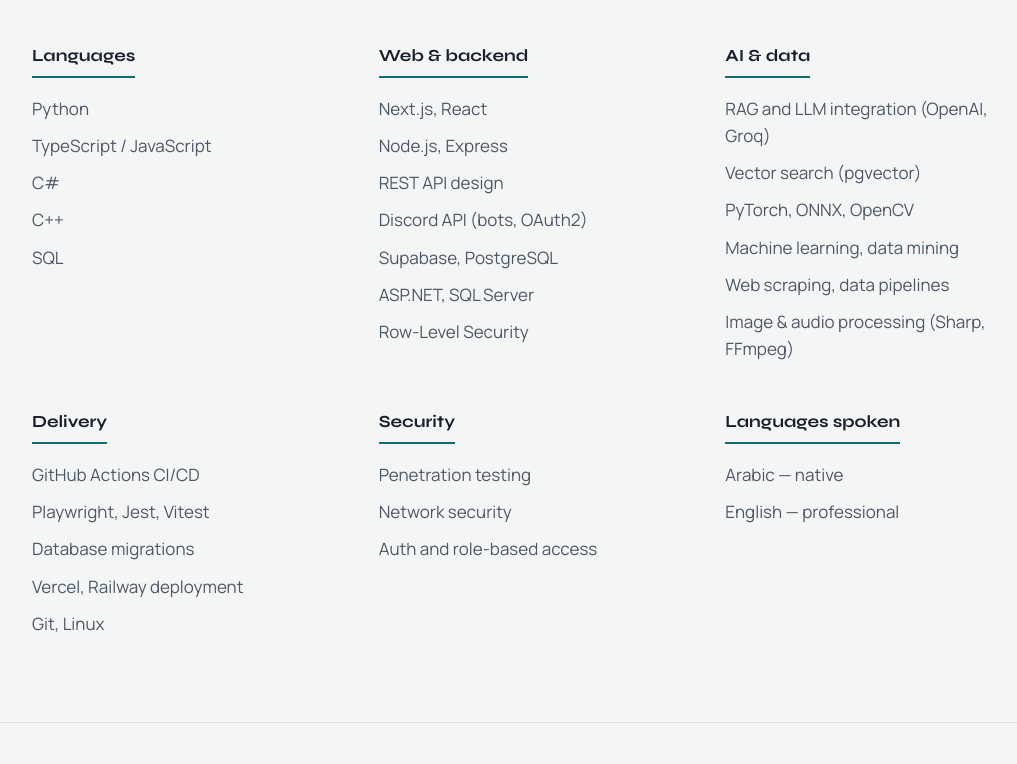
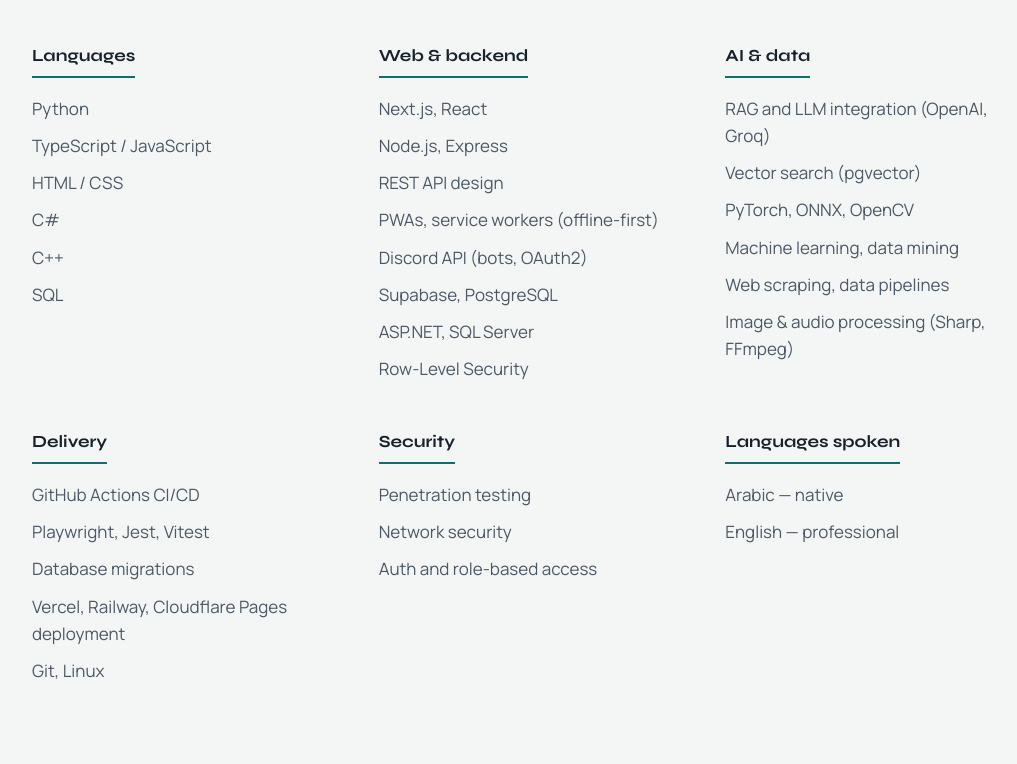
Before and after one commit to Mhmad627/Mhmad627.github.io, a plain HTML site: page index.html in a window 1280 px wide. Shown: the part 9076-9840 px from the top of the page, without its empty margins (112-1129 px from the left). Drawn offline with Linux system fonts and the light colour scheme.

Commit message:
Add files via upload

```diff
--- a/index.html
+++ b/index.html
@@ -697,11 +697,11 @@
     <div class="skills">
       <div>
         <h3>Languages</h3>
-        <ul><li>Python</li><li>TypeScript / JavaScript</li><li>C#</li><li>C++</li><li>SQL</li></ul>
+        <ul><li>Python</li><li>TypeScript / JavaScript</li><li>HTML / CSS</li><li>C#</li><li>C++</li><li>SQL</li></ul>
       </div>
       <div>
         <h3>Web &amp; backend</h3>
-        <ul><li>Next.js, React</li><li>Node.js, Express</li><li>REST API design</li><li>Discord API (bots, OAuth2)</li><li>Supabase, PostgreSQL</li><li>ASP.NET, SQL Server</li><li>Row-Level Security</li></ul>
+        <ul><li>Next.js, React</li><li>Node.js, Express</li><li>REST API design</li><li>PWAs, service workers (offline-first)</li><li>Discord API (bots, OAuth2)</li><li>Supabase, PostgreSQL</li><li>ASP.NET, SQL Server</li><li>Row-Level Security</li></ul>
       </div>
       <div>
         <h3>AI &amp; data</h3>
@@ -709,7 +709,7 @@
       </div>
       <div>
         <h3>Delivery</h3>
-        <ul><li>GitHub Actions CI/CD</li><li>Playwright, Jest, Vitest</li><li>Database migrations</li><li>Vercel, Railway deployment</li><li>Git, Linux</li></ul>
+        <ul><li>GitHub Actions CI/CD</li><li>Playwright, Jest, Vitest</li><li>Database migrations</li><li>Vercel, Railway, Cloudflare Pages deployment</li><li>Git, Linux</li></ul>
       </div>
       <div>
         <h3>Security</h3>
```
